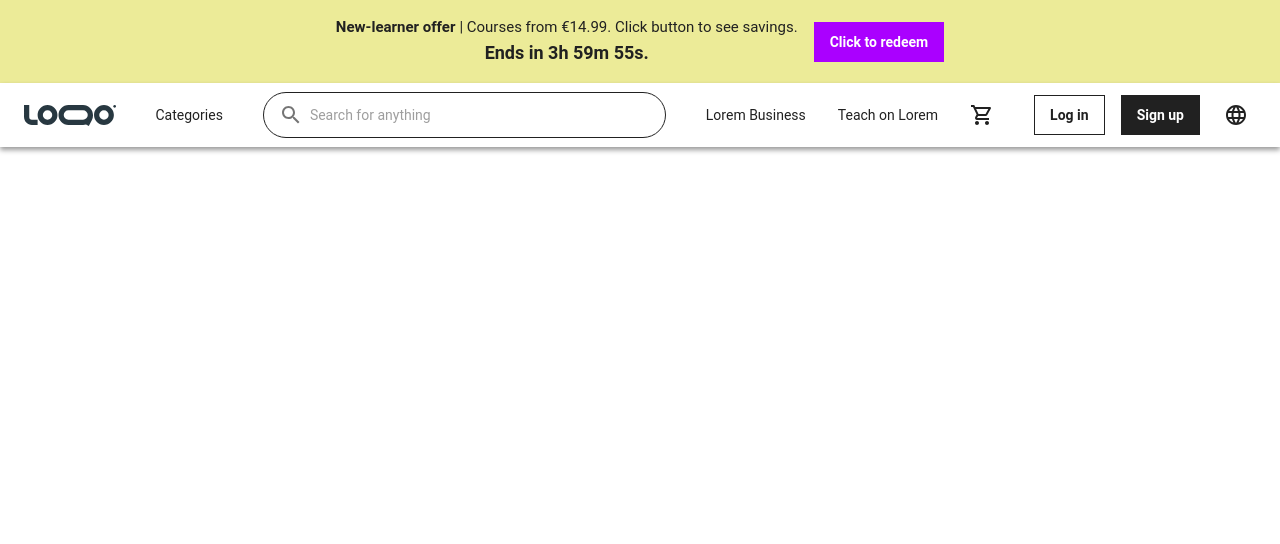
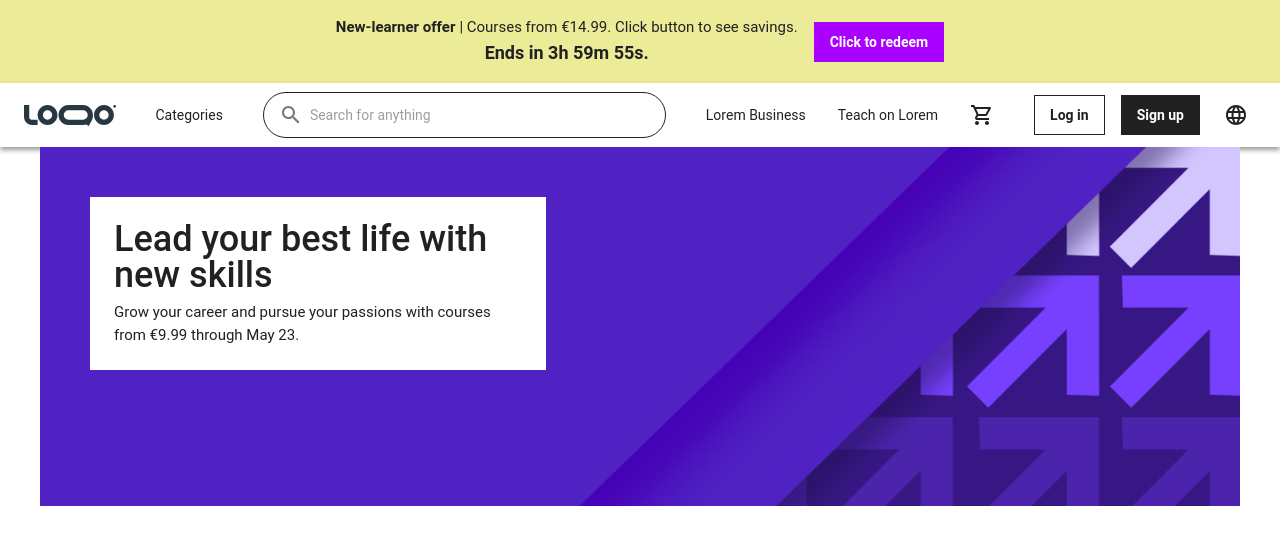
Before and after one commit to tuheli/video-course-platform, a React app: page / in a window 1280 px wide. Shown: the top 544 px of the page. Built offline with nearby package versions, Linux system fonts and the light colour scheme; the HTML template or start-up script is replaced by a standard one.

Commit message:
Added hero banner

```diff
--- /dev/null
+++ b/src/components/hero-banner/HeroBanner.tsx
@@ -0,0 +1,50 @@
+import { Box, Container, Stack, Typography } from '@mui/material';
+
+export const HeroBanner = () => {
+  return (
+    <Container>
+      <picture
+        style={{
+          position: 'relative',
+          display: 'block',
+        }}
+      >
+        <source srcSet="/hero-banner-wide.jpg" media="(min-width: 1px)" />
+        <img
+          src=""
+          alt="Banner"
+          style={{
+            objectFit: 'contain',
+            width: '100%',
+            height: 'auto',
+          }}
+        />
+        <Box
+          sx={{
+            position: 'absolute',
+            maxWidth: '38%',
+            bgcolor: 'white',
+            top: 50,
+            left: 50,
+            p: 3,
+          }}
+        >
+          <Stack
+            sx={{
+              flexDirection: 'column',
+              gap: 1,
+            }}
+          >
+            <Typography variant="h4" lineHeight="1">
+              Lead your best life with new skills
+            </Typography>
+            <Typography>
+              Grow your career and pursue your passions with courses from €9.99
+              through May 23.
+            </Typography>
+          </Stack>
+        </Box>
+      </picture>
+    </Container>
+  );
+};
--- a/src/components/landing-page/LandingPage.tsx
+++ b/src/components/landing-page/LandingPage.tsx
@@ -1,7 +1,14 @@
+import { Box } from '@mui/material';
 import AppAppBar from '../appbar/AppAppBar';
+import { HeroBanner } from '../hero-banner/HeroBanner';
 
 const LandingPage = () => {
-  return <AppAppBar />;
+  return (
+    <>
+      <AppAppBar />
+      <HeroBanner />
+    </>
+  );
 };
 
 export default LandingPage;
```
Also changed, not shown: public/hero-banner-wide.jpg (added).
